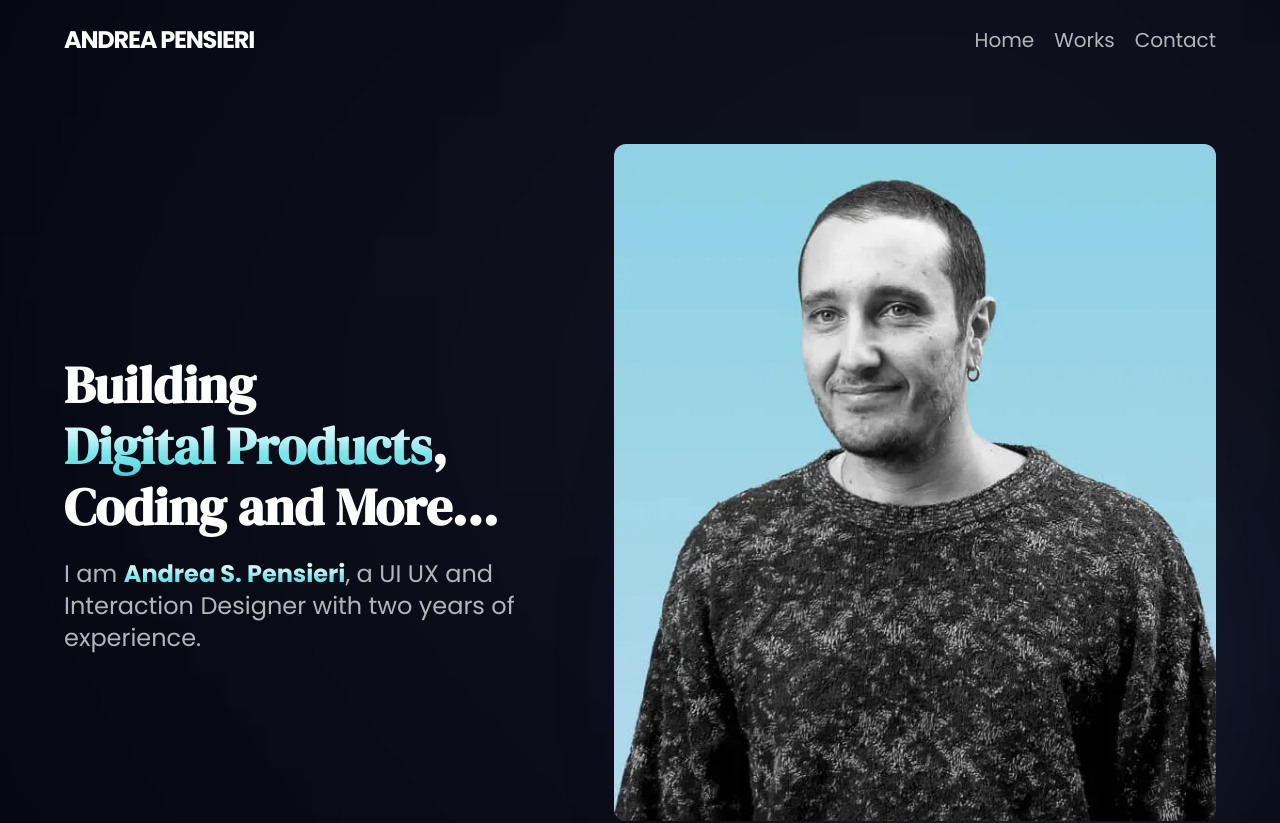
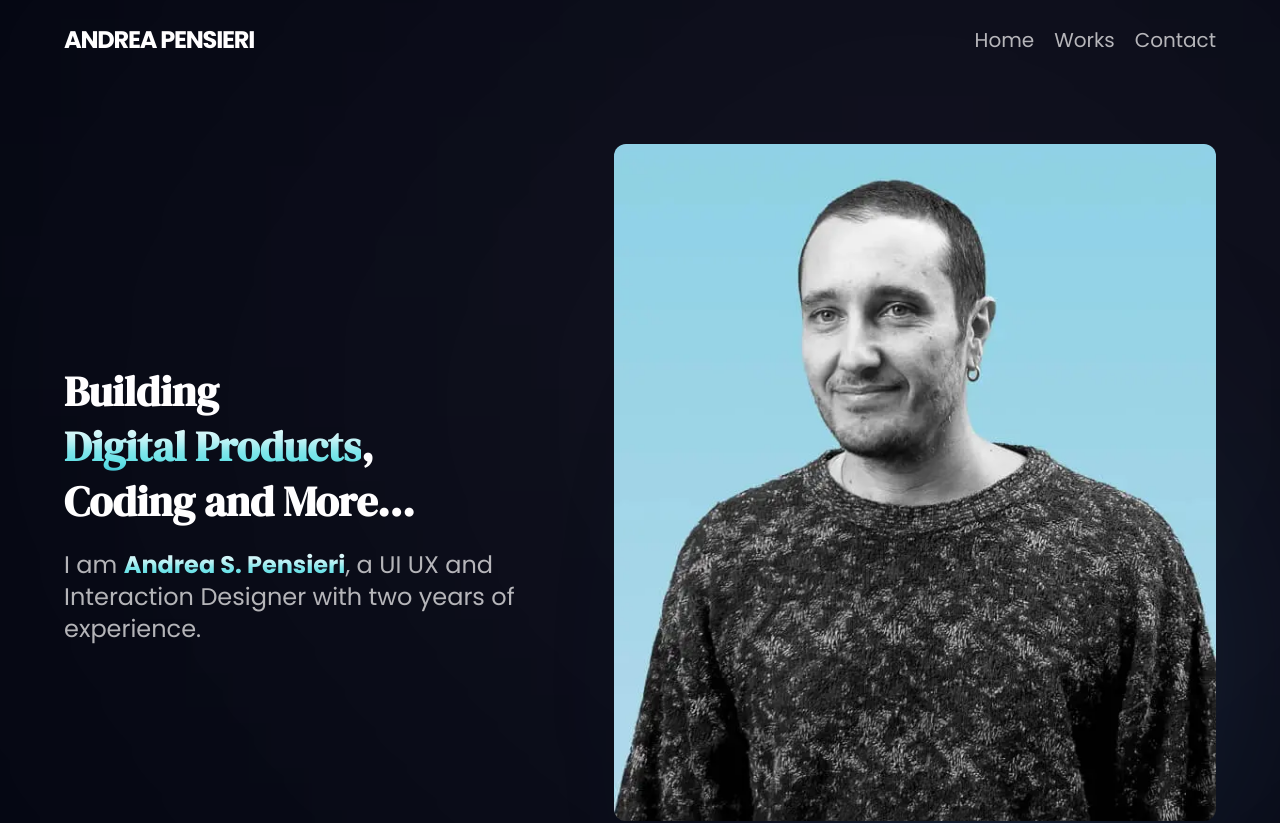
Before and after one commit to andreasiano/Portfolio_UI-UX, a React (Create React App) app: page / in a window 1280 px wide. Shown: the top 823 px of the page. Built offline with nearby package versions, Linux system fonts and the light colour scheme.

Commit message:
Add files via upload

```diff
--- a/tailwind.config.js
+++ b/tailwind.config.js
@@ -18,11 +18,10 @@ module.exports = {
       xxxs: "200px",
       xxs: "300px",
       xs: "480px",
-      ss: "620px",
       sm: "768px",
-      md: "1060px",
-      lg: "1200px",
-      xl: "1700px",
+      md: "1000px",
+      lg: "1024px",
+      xl: "1280px",
     },
   },
   plugins: [],
```
